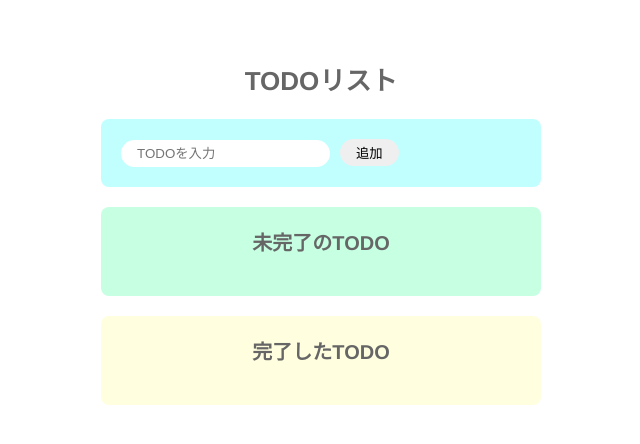
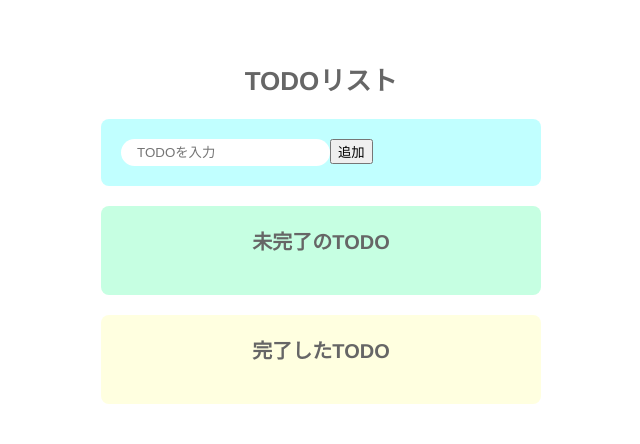
Before and after one commit to mi-Ko82/react-todo, a React (Vite) app: page / in a window 1280 px wide. Shown: the top 444 px of the page, without its empty margins (319-959 px from the left). Built offline with nearby package versions, Linux system fonts and the light colour scheme.

Commit message:
ボタンのスタイルを削除

```diff
--- a/src/app.module.scss
+++ b/src/app.module.scss
@@ -28,24 +28,6 @@
     outline: none;
   }
 
-  &__button {
-    border-radius: 16px;
-    border: none;
-    padding: 4px 16px;
-    transition: all .3s;
-    cursor: pointer;
-    margin: 0 2px;
-
-    &:hover {
-      background-color: #ff7fff;
-      color: #fff;
-    }
-
-    &:first-of-type {
-      margin-left: 10px;
-    }
-  }
-
   &__imcomplete {
     margin-top: 20px;
     background-color: #c6ffe2;
```
